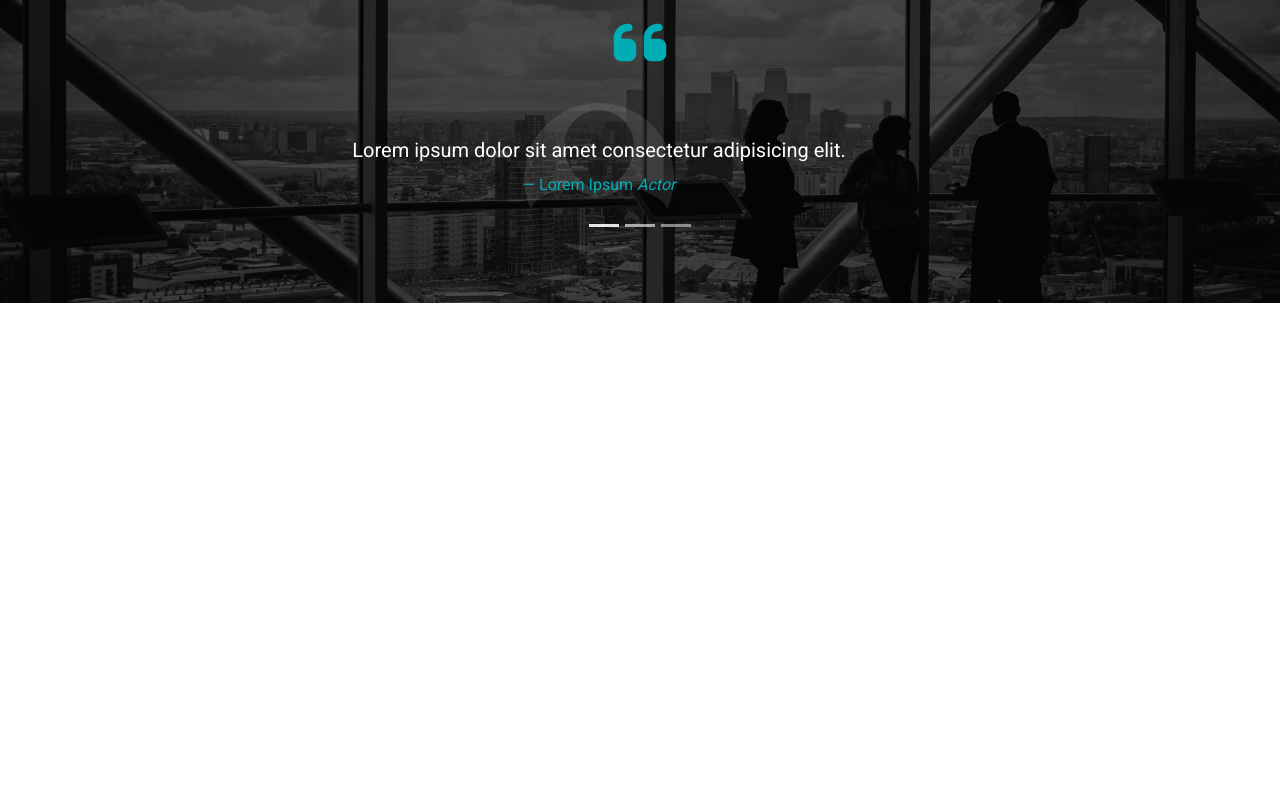
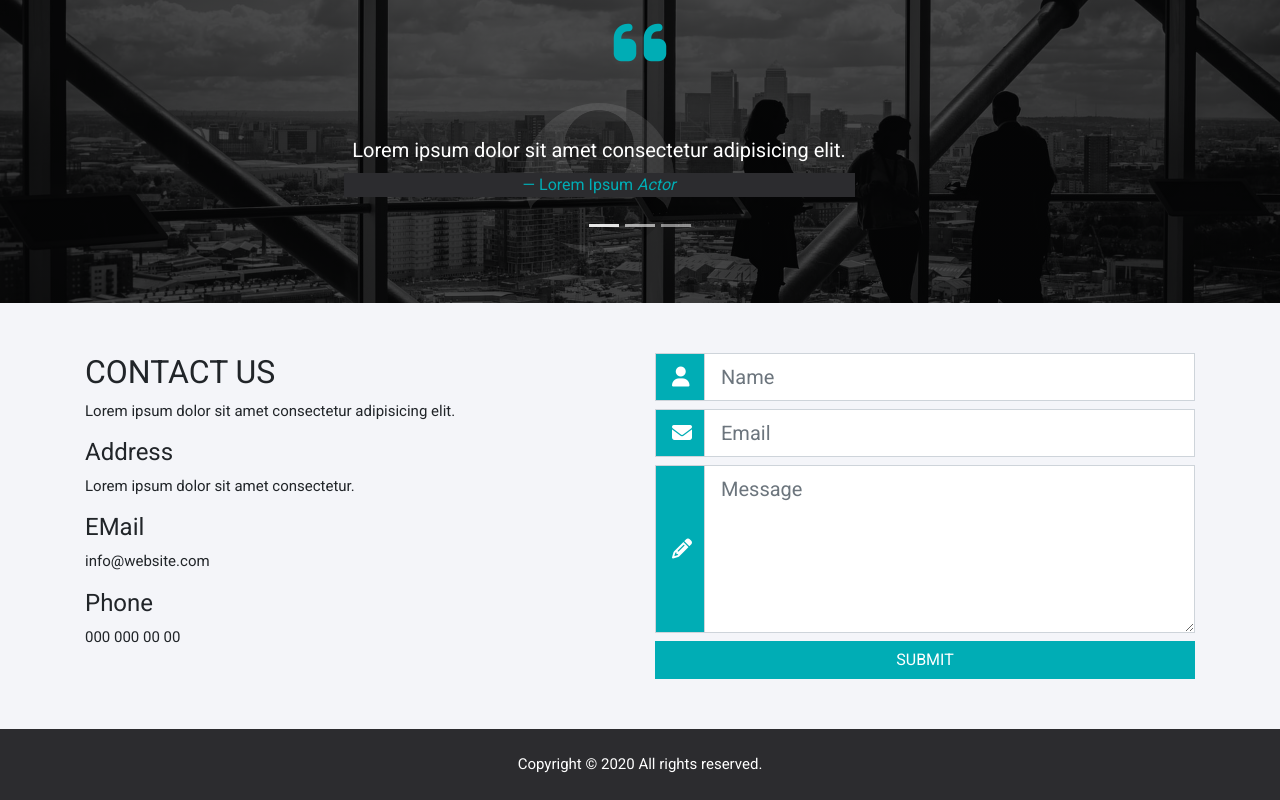
Before and after one commit to huseyintkt/Single_Page_Web_Design_With_Bootstrap_4.5.2, a plain HTML site: page index.html in a window 1280 px wide. Shown: the part 3372-4172 px from the top of the page. Before the commit the page ends 3675 px from the top, so only its background shows below. Drawn offline with nearby package versions, Linux system fonts and the light colour scheme; a script that the page names is missing.

Commit message:
Created contact and footer

```diff
--- a/index.html
+++ b/index.html
@@ -360,6 +360,61 @@
     </section>
     <!-- TESTIMONIAL END -->
 
+    <!-- CONTACT START -->
+    <section id="contact">
+      <div class="container">
+        <div class="row">
+          <div class="col-md-6">
+            <h2>CONTACT US</h2>
+            <p>Lorem ipsum dolor sit amet consectetur adipisicing elit.</p>
+            <h4>Address</h4>
+            <p>Lorem ipsum dolor sit amet consectetur.</p>
+            <h4>EMail</h4>
+            <p>info@website.com</p>
+            <h4>Phone</h4>
+            <p>000 000 00 00</p>
+          </div>
+          <div class="col-md-6">
+            <form>
+                <div class="input-group mb-2 input-group-lg">
+                  <div class="input-group-prepend">
+                    <div class="input-group-text">
+                      <i class="fa fa-user"></i>
+                    </div>
+                  </div>
+                  <input type="text" class="form-control" placeholder="Name">
+                </div>
+                <div class="input-group mb-2 input-group-lg">
+                  <div class="input-group-prepend">
+                    <div class="input-group-text">
+                      <i class="fa fa-envelope"></i>
+                    </div>
+                  </div>
+                  <input type="email" class="form-control" placeholder="Email">
+                </div>
+                <div class="input-group mb-2 input-group-lg">
+                  <div class="input-group-prepend">
+                    <div class="input-group-text">
+                      <i class="fa fa-pencil"></i>
+                    </div>
+                  </div>
+                  <textarea class="form-control" cols="30" rows="5" placeholder="Message"></textarea>
+                </div>
+                <input type="submit" value="SUBMIT" class="btn btn-block custom-btn-block">
+            </form>
+          </div>
+        </div>
+      </div>
+    </section>
+    <!-- CONTACT END -->
+
+    <!-- FOOTER START -->
+    <footer>
+      <div class="py-4 px-2">
+        <span id="copyright">Copyright © 2020 All rights reserved.</span>
+      </div>
+    </footer>
+    <!-- FOOTER END -->
 
 </main>
 
--- a/scss/style.scss
+++ b/scss/style.scss
@@ -35,6 +35,17 @@ body{
     &:hover{
         background-color: $primary-color;
         color: $white;
+    }
+}
+
+.custom-btn-block{
+    background-color: $secondary-color;
+    color: $white;
+    border-radius: 0;
+    &:hover{
+        background-color: $white;
+        color: $secondary-color;
+        border: 1px solid $secondary-color;
     }
 }
 
@@ -105,7 +116,7 @@ body{
         border: none;
         cursor: pointer;
         i{
-            color: $primary-color;
+            color: $secondary-color;
         }
     }
 }
@@ -216,5 +227,27 @@ body{
             color: $secondary-color;
         }
     }
+}
 
+/* CONTACT */
+#contact{
+    padding-top: $section-padding;
+    padding-bottom: $section-padding;
+    background-color: #f4f5f9;
+    .input-group-text{
+        width: 50px;
+        border-radius: 0;
+        color: $white;
+        background-color: $secondary-color;
+    }
+    .form-control{
+        border-radius: 0;
+    }
 }
+
+/* FOOTER */
+footer{
+    background-color: #2c2c2f;
+    text-align: center;
+    color: $white
+}
```
Also changed, not shown: css/style.css, css/style.min.css, 2 other files.
